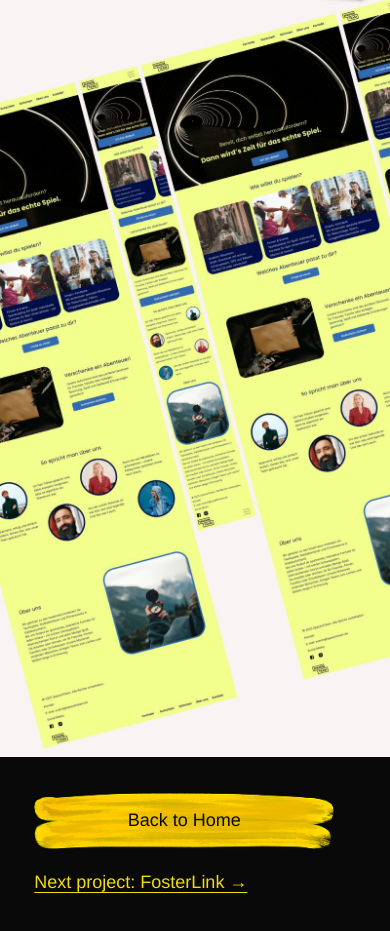
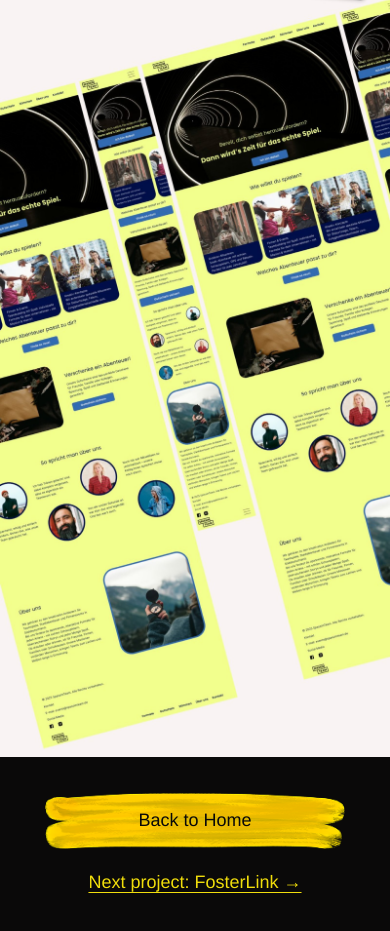
Before and after one commit to SokolovaO911/portfolio, a website: page project-website-redesign.html in a window 390 px wide. Shown: the part 2509-3440 px from the top of the page. Drawn offline with Linux system fonts and the light colour scheme.

Commit message:
Center project page buttons

```diff
--- a/project-website-redesign.html
+++ b/project-website-redesign.html
@@ -5,7 +5,7 @@
   <meta name="viewport" content="width=device-width, initial-scale=1">
   <title>Website Redesign — Olha Sokolova, Junior UI/UX Designer</title>
   <meta name="description" content="Website redesign for an adventure games and team events company: from analysis and moodboard to UI kit. UI/UX project by Olha Sokolova.">
-  <link rel="stylesheet" href="styles.css?v=24">
+  <link rel="stylesheet" href="styles.css?v=25">
 </head>
 <body>
   <header class="site-header">
--- a/styles.css
+++ b/styles.css
@@ -217,7 +217,7 @@ img { display: block; max-width: 100%; }
 .swatches { display: flex; flex-direction: column; gap: .8vw; margin: 0; padding: 0; list-style: none; font-size: 1.25vw; }
 .swatches li { display: flex; align-items: center; gap: 1vw; }
 .swatches span { display: block; width: 3.4vw; height: 3.4vw; border: 1px solid rgba(243, 243, 234, .3); }
-.case__cta { display: flex; align-items: center; flex-wrap: wrap; gap: 3vw; margin-top: 4vw; }
+.case__cta { display: flex; align-items: center; justify-content: center; flex-wrap: wrap; gap: 3vw; margin-top: 4vw; }
 .case__next { font-size: 1.389vw; color: var(--yellow); text-decoration: underline; text-underline-offset: .2em; }
 .case__next:hover { color: var(--white); }
 
@@ -390,5 +390,8 @@ img { display: block; max-width: 100%; }
   .gallery { grid-template-columns: 1fr; gap: 16px; }
 
   .case__long { width: auto; margin: 20px calc(-1 * var(--g)) 0; }
+
+  .case__cta { flex-direction: column; justify-content: center; gap: 22px; margin-top: 36px; }
+  .case__cta .btn { margin: 0 auto; }
 }
 @media (prefers-reduced-motion: reduce) { html { scroll-behavior: auto; } * { transition: none !important; } }
```
Also changed, not shown: about.html (+1 -1 lines), contacts.html (+1 -1 lines), get-in-touch.html (+1 -1 lines), index.html (+1 -1 lines), project-foster-link.html (+1 -1 lines), project-mindfullmood.html (+1 -1 lines), projects.html (+1 -1 lines).
